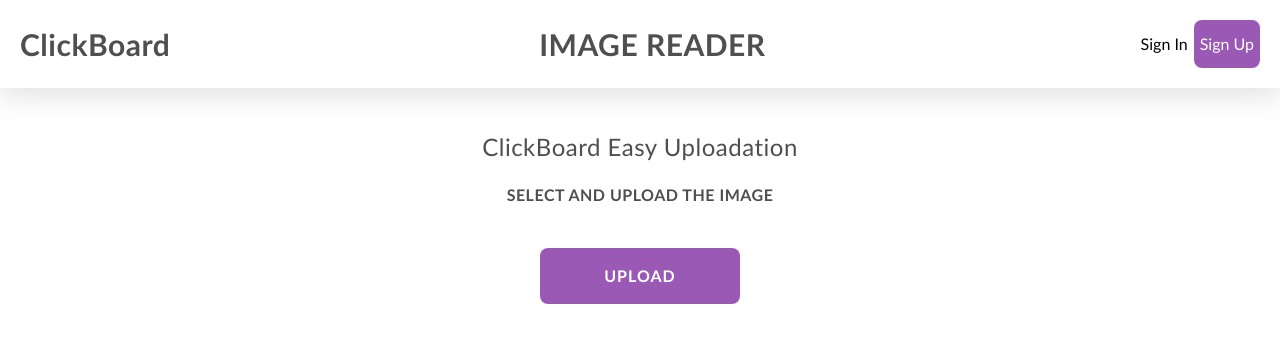
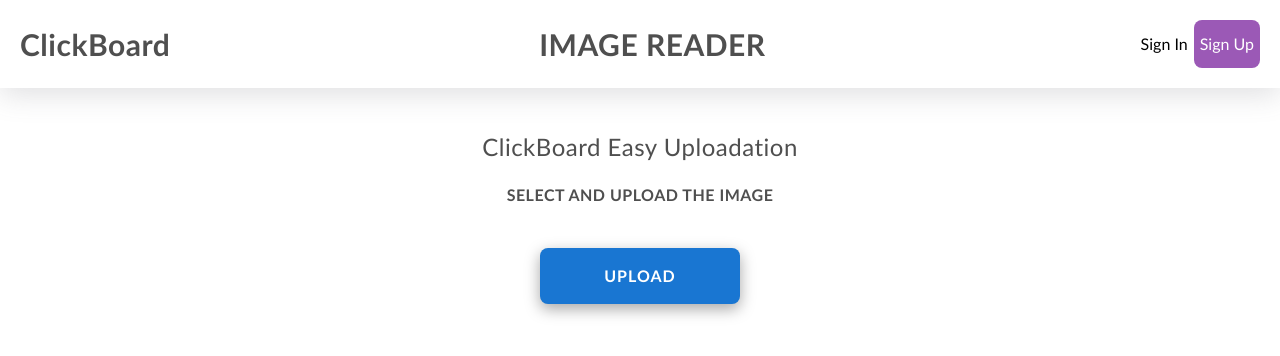
Before and after one commit to Vineet2012/image-text-convertor4, a React (Create React App) app: page / in a window 1280 px wide. In both pictures the pointer is over the button "UPLOAD". Shown: the top 356 px of the page. Built offline with nearby package versions, Linux system fonts and the light colour scheme.

Commit message:
Delete button Style Changed Hover

```diff
--- a/src/imageUploaderPage/imageUploader.css
+++ b/src/imageUploaderPage/imageUploader.css
@@ -83,6 +83,11 @@
   color: white;
   background-color: #9b59b6;
   transition: 0.2s;
+}
+
+.after-upload-delete-button:hover {
+  box-shadow: rgba(0, 0, 0, 0.35) 0px 5px 15px;
+  background-color: #1976d2;
 }
 
 
```
